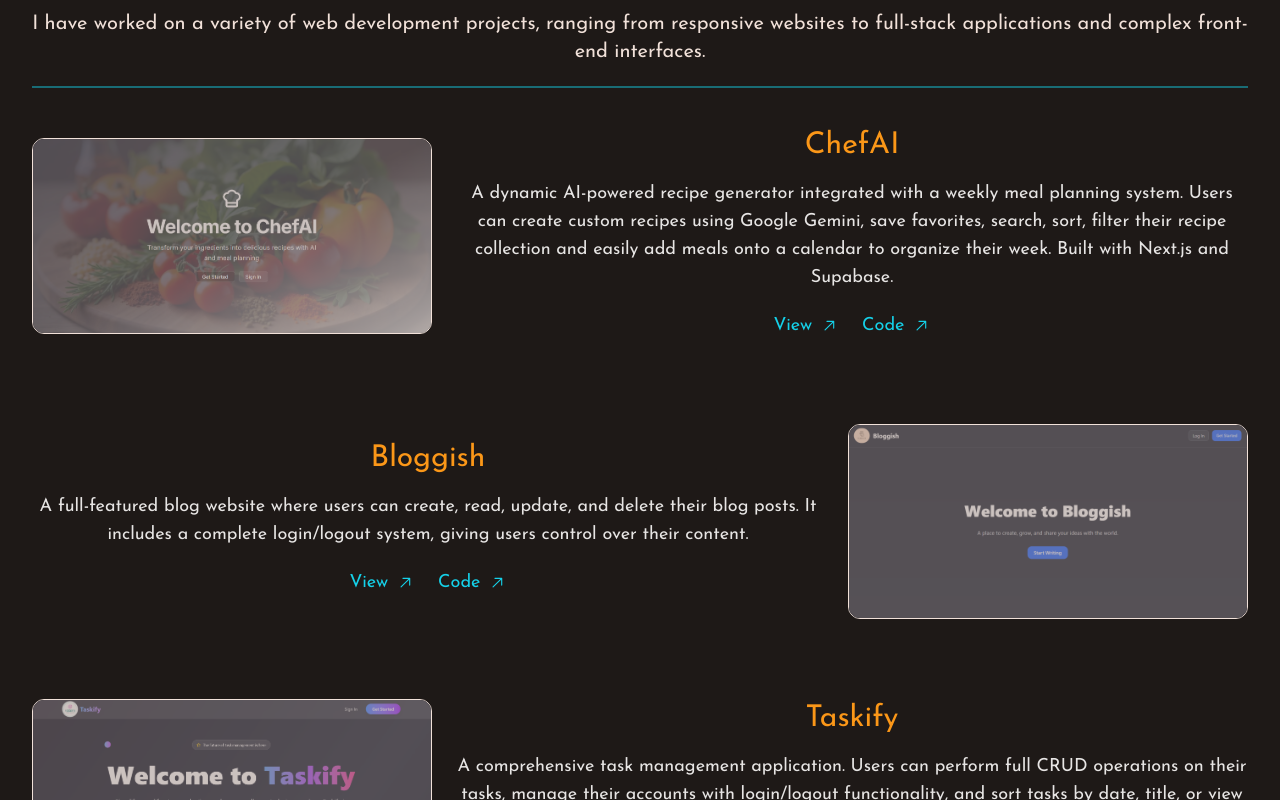
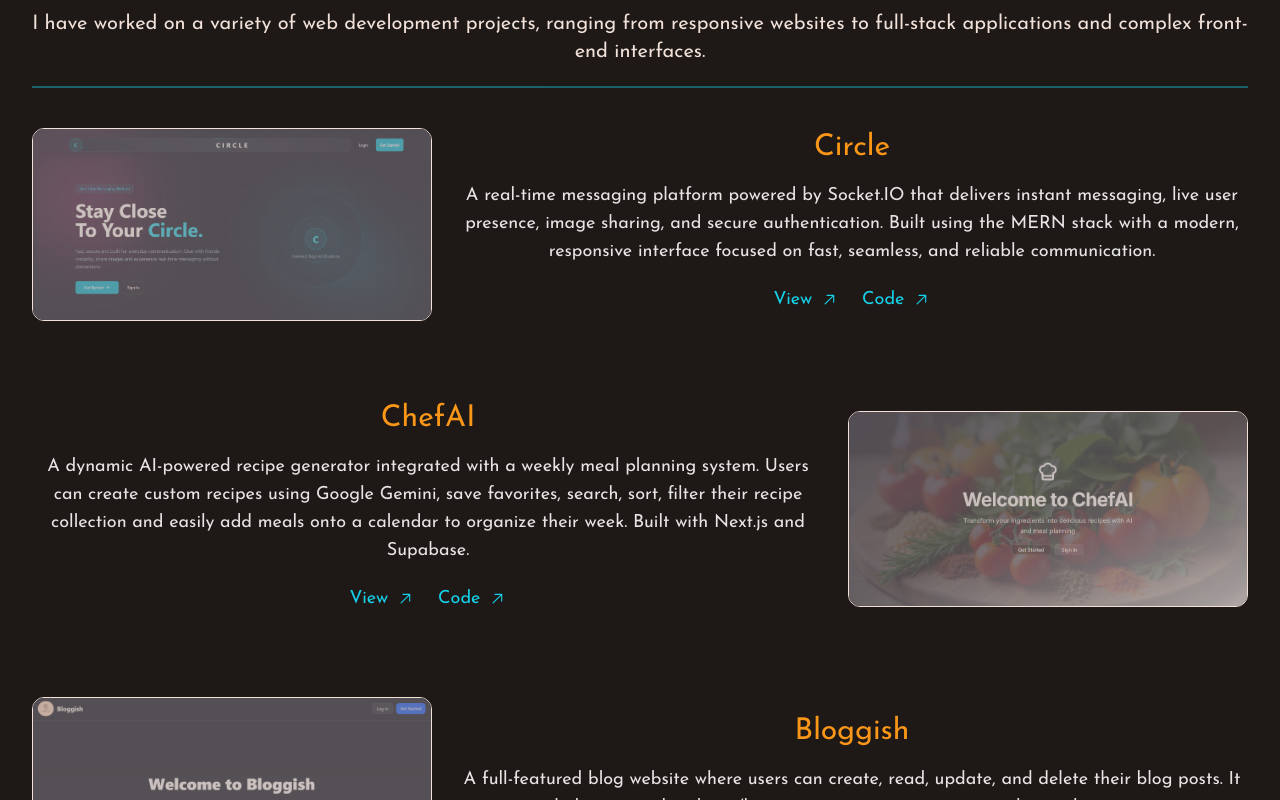
Before and after one commit to Dhruv-bhaskar/Portfolio, a React (Vite) app: page / in a window 1280 px wide. Shown: the part 2780-3580 px from the top of the page. Built offline with nearby package versions, Linux system fonts and the light colour scheme.

Commit message:
added project

```diff
--- a/src/components/project section/ProjectMain.jsx
+++ b/src/components/project section/ProjectMain.jsx
@@ -6,8 +6,16 @@
 
 const projects = [
   {
+    name: "Circle",
+    align: "right",
+    image: "/Circle.png",
+    link: "https://circle-hazel-mu.vercel.app/",
+    info: "A real-time messaging platform powered by Socket.IO that delivers instant messaging, live user presence, image sharing, and secure authentication. Built using the MERN stack with a modern, responsive interface focused on fast, seamless, and reliable communication.",
+    repo: "https://github.com/Dhruv-bhaskar/circle.git"
+  },
+  {
     name: "ChefAI",
-    align: "right",
+    align: "left",
     image: "/ChefAI.png",
     link: "https://chefai-beryl.vercel.app/",
     info: "A dynamic AI-powered recipe generator integrated with a weekly meal planning system. Users can create custom recipes using Google Gemini, save favorites, search, sort, filter their recipe collection and easily add meals onto a calendar to organize their week. Built with Next.js and Supabase.",
@@ -15,7 +23,7 @@
   },
   {
     name: "Bloggish",
-    align: "left",
+    align: "right",
     image: "/bloggish.png",
     link: "https://blog-website-dhruvs-projects-8fce1ee0.vercel.app/",
     info: "A full-featured blog website where users can create, read, update, and delete their blog posts. It includes a complete login/logout system, giving users control over their content.",
@@ -23,7 +31,7 @@
   },
   {
     name: "Taskify",
-    align: "right",
+    align: "left",
     image: "/taskify.png",
     link: "https://task-management-opal-nu.vercel.app/",
     info: "A comprehensive task management application. Users can perform full CRUD operations on their tasks, manage their accounts with login/logout functionality, and sort tasks by date, title, or view them based on their completion status.",
@@ -31,7 +39,7 @@
   },
   {
    name: "Drive",
-    align: "left",
+    align: "right",
     image: "/drive.png",
     link: "https://drive-ca34.onrender.com/",
     info: "A cloud storage platform for image uploads. This project features user authentication and authorization with a secure login system, allowing users to privately store and manage their image files.",
```
Also changed, not shown: public/Circle.png (added).
